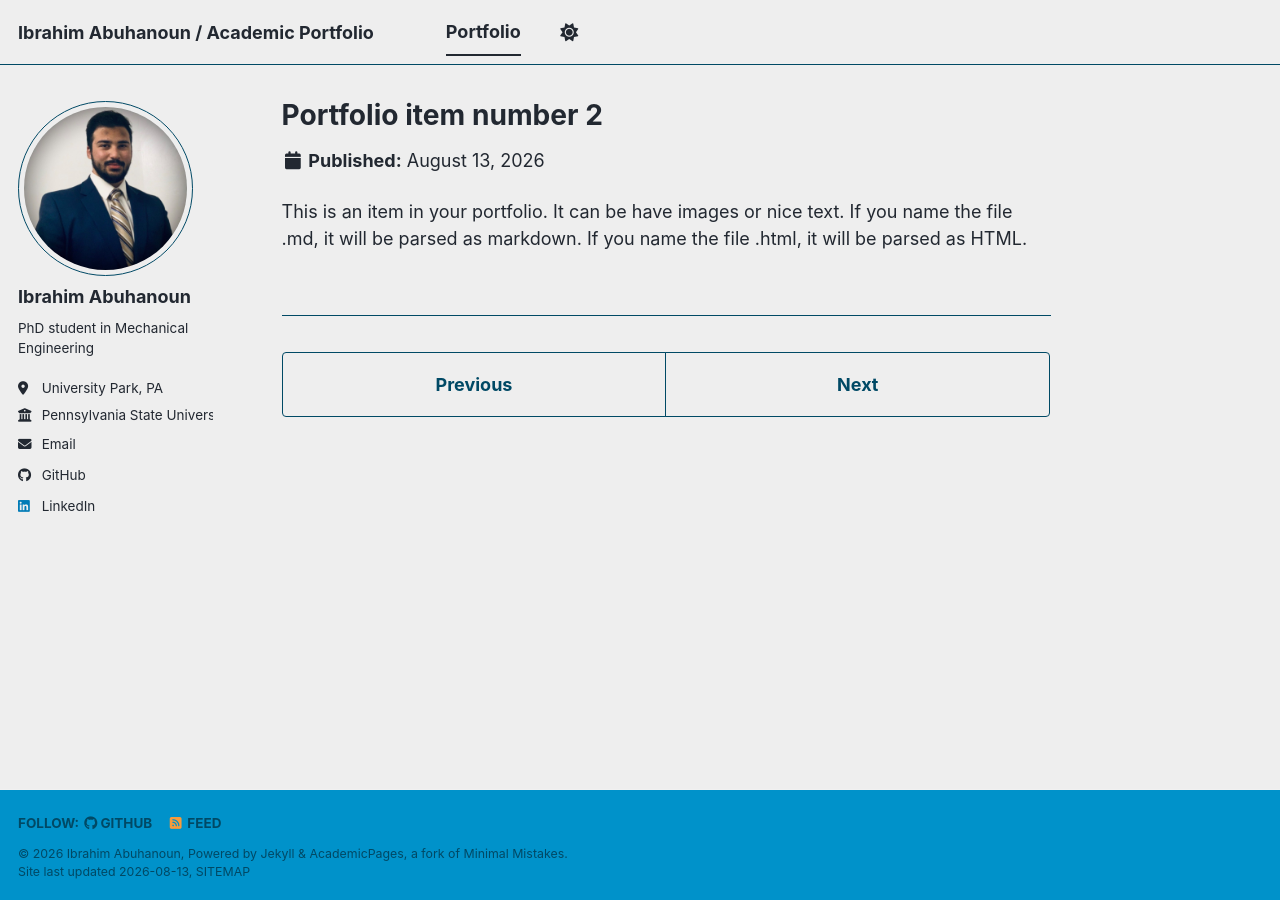
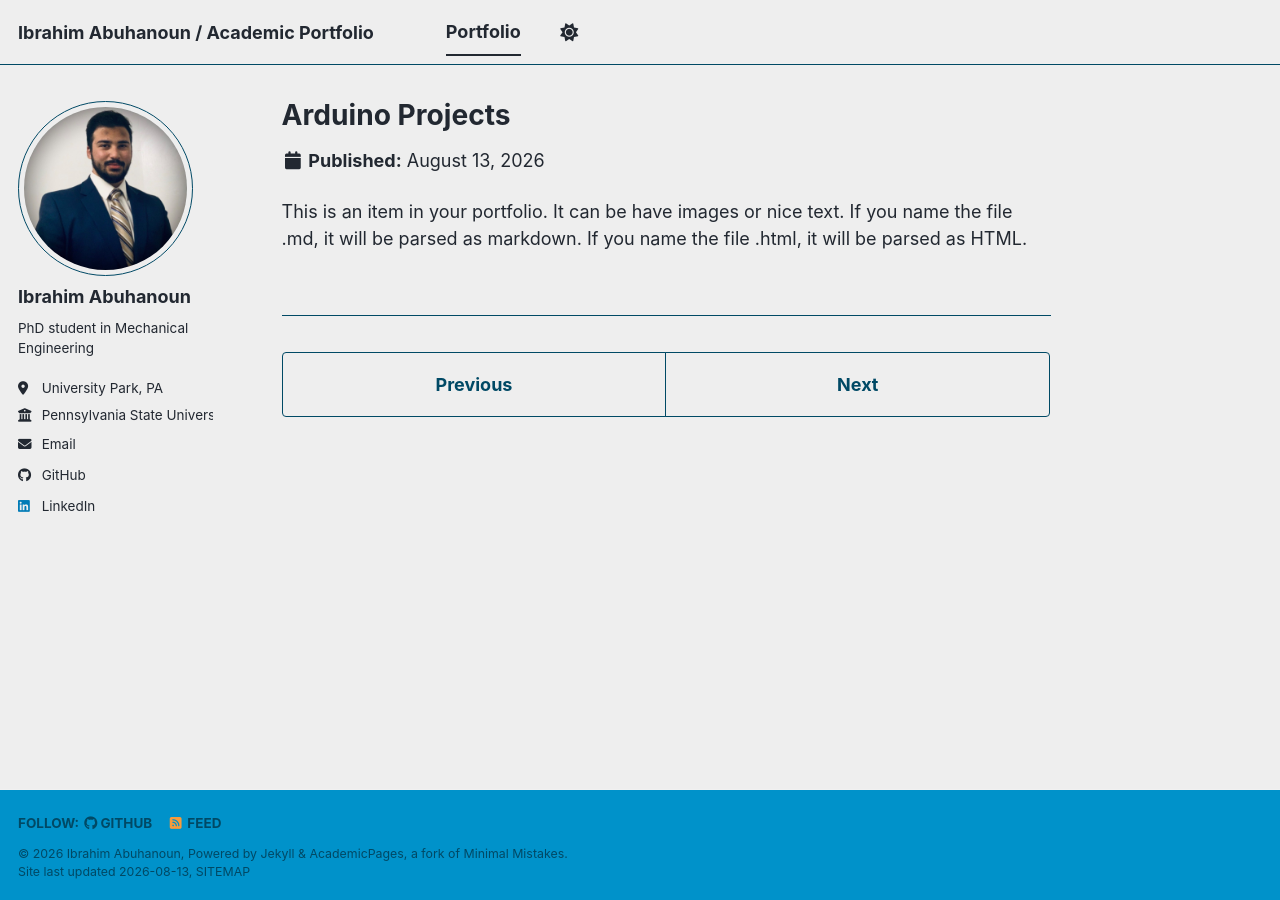
Before and after one commit to IbrahimAbuhanoun/IbrahimAbuhanoun.github.io, a Jekyll site: the page built from _portfolio/portfolio-2.html, in a window 1280 px wide. Built offline with Jekyll 4.4.1, drawn with Linux system fonts in a browser that asks for light colours; a style sheet for code colours, icons or effects is not loaded; part of the change alters nothing that is shown.

Commit message:
Update portfolio-2.html

```diff
--- a/_portfolio/portfolio-2.html
+++ b/_portfolio/portfolio-2.html
@@ -1,6 +1,6 @@
 ---
-title: "Portfolio item number 2"
-excerpt: "Short description of portfolio item number 2 <br/><img src='/images/500x300.png'>"
+title: "Arduino Projects"
+excerpt: "This section showcases projects done using the Arduino Uno R3 and various components like sensors (DHT11,HC-SR04), motors (stepper, servo, and DC) amd others.<br/><img src='/images/500x300.png'>"
 collection: portfolio
 ---
 
```
